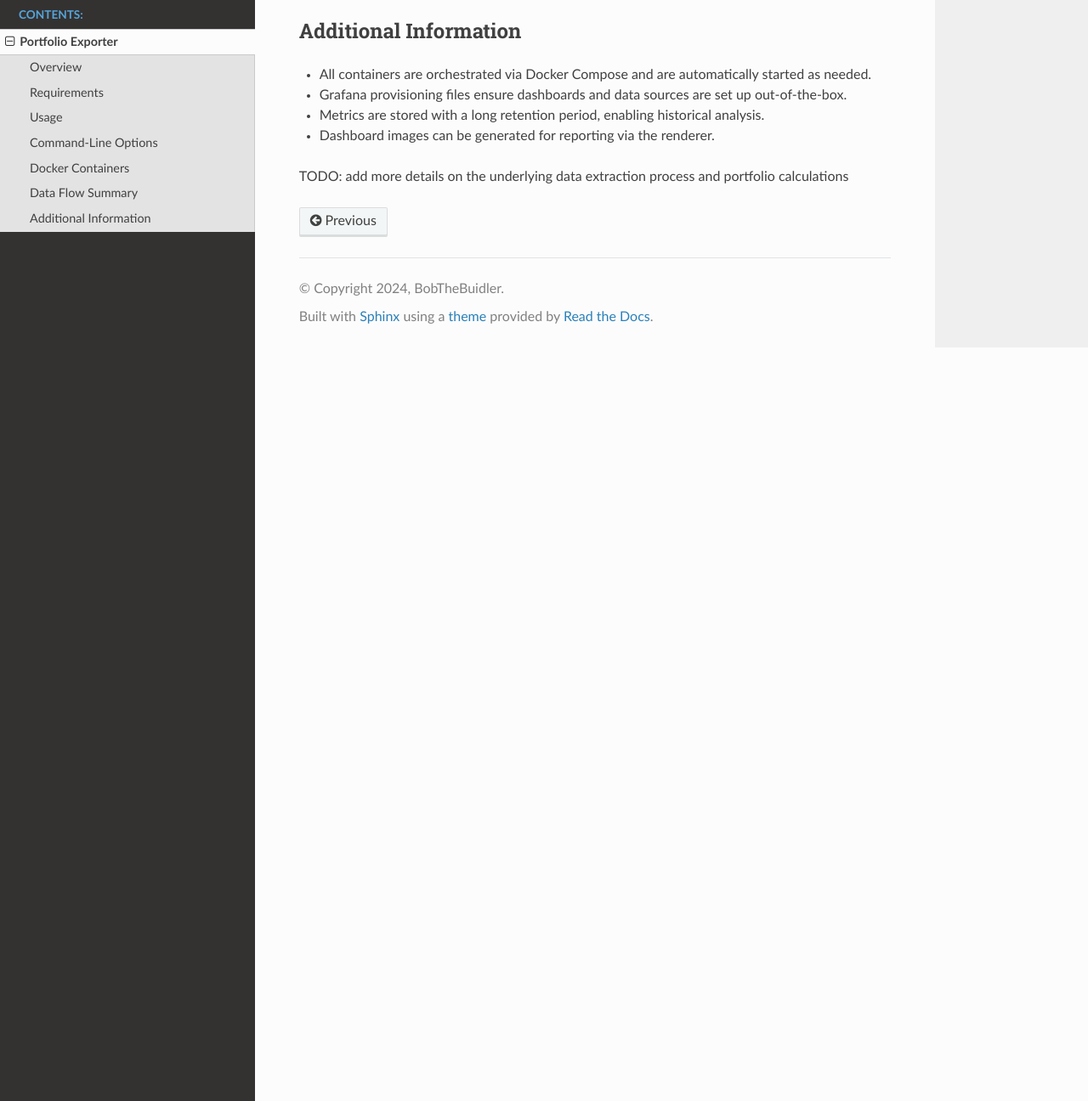
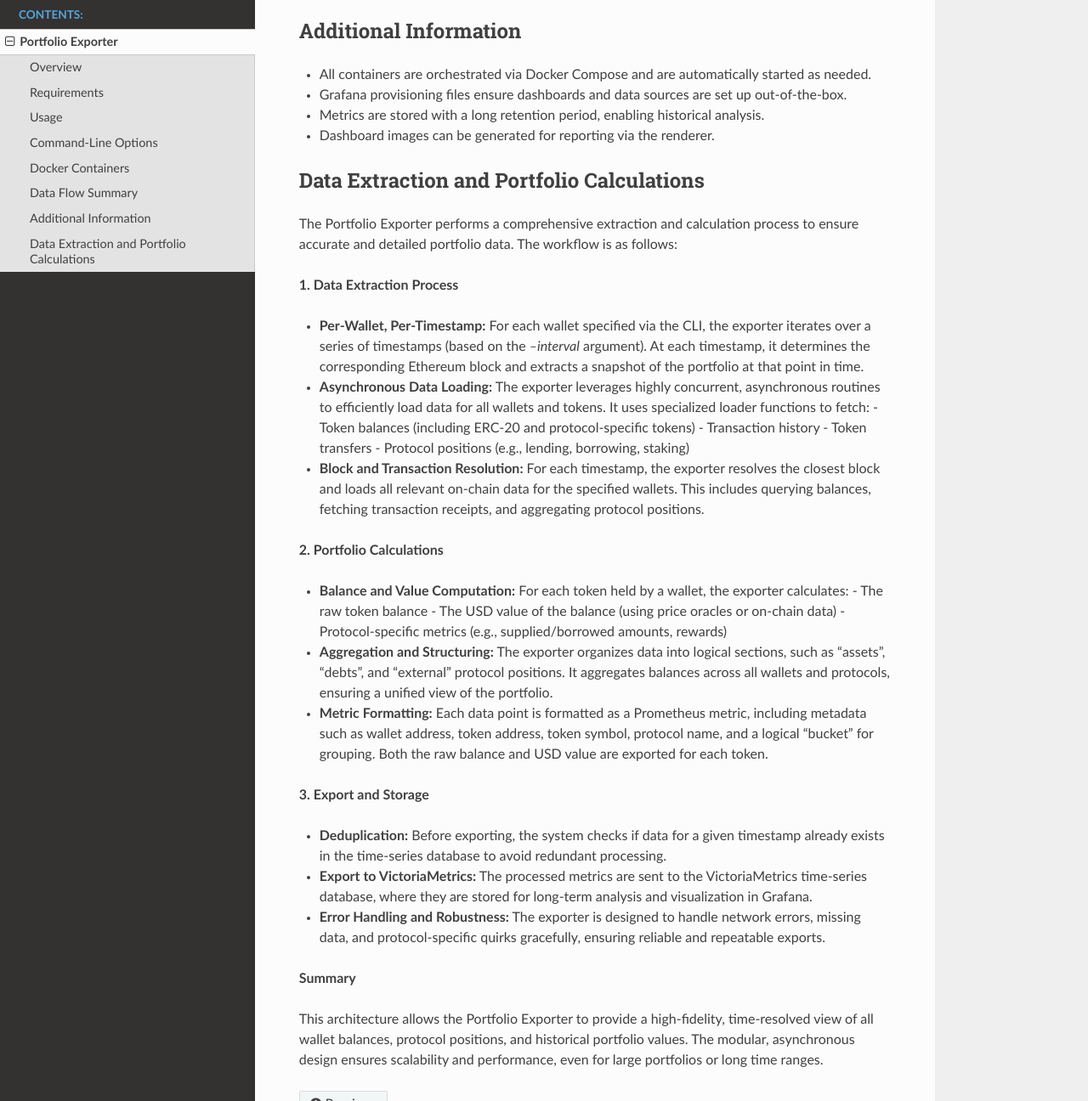
Before and after one commit to BobTheBuidler/eth-portfolio, a Sphinx documentation site: the page built from docs/exporter.rst, in a window 1280 px wide and 1400 px high, scrolled down 1965 px, cut to the strip 104-1400 px from the top of the window. Shown: the whole strip at 85% size. Built offline with Sphinx 7.4.7 and the Read the Docs theme 3.1.0, drawn with Linux system fonts in a browser that asks for light colours; pages that are not in the unit, such as notebooks, are missing from menus.

Commit message:
feat(docs): document export process (#332)

```diff
--- a/docs/exporter.rst
+++ b/docs/exporter.rst
@@ -81,4 +81,51 @@ Additional Information
 - Metrics are stored with a long retention period, enabling historical analysis.
 - Dashboard images can be generated for reporting via the renderer.
 
-TODO: add more details on the underlying data extraction process and portfolio calculations
+Data Extraction and Portfolio Calculations
+------------------------------------------
+
+The Portfolio Exporter performs a comprehensive extraction and calculation process to ensure accurate and detailed portfolio data. The workflow is as follows:
+
+**1. Data Extraction Process**
+
+- **Per-Wallet, Per-Timestamp:**
+  For each wallet specified via the CLI, the exporter iterates over a series of timestamps (based on the `--interval` argument). At each timestamp, it determines the corresponding Ethereum block and extracts a snapshot of the portfolio at that point in time.
+
+- **Asynchronous Data Loading:**
+  The exporter leverages highly concurrent, asynchronous routines to efficiently load data for all wallets and tokens. It uses specialized loader functions to fetch:
+  - Token balances (including ERC-20 and protocol-specific tokens)
+  - Transaction history
+  - Token transfers
+  - Protocol positions (e.g., lending, borrowing, staking)
+
+- **Block and Transaction Resolution:**
+  For each timestamp, the exporter resolves the closest block and loads all relevant on-chain data for the specified wallets. This includes querying balances, fetching transaction receipts, and aggregating protocol positions.
+
+**2. Portfolio Calculations**
+
+- **Balance and Value Computation:**
+  For each token held by a wallet, the exporter calculates:
+  - The raw token balance
+  - The USD value of the balance (using price oracles or on-chain data)
+  - Protocol-specific metrics (e.g., supplied/borrowed amounts, rewards)
+
+- **Aggregation and Structuring:**
+  The exporter organizes data into logical sections, such as "assets", "debts", and "external" protocol positions. It aggregates balances across all wallets and protocols, ensuring a unified view of the portfolio.
+
+- **Metric Formatting:**
+  Each data point is formatted as a Prometheus metric, including metadata such as wallet address, token address, token symbol, protocol name, and a logical "bucket" for grouping. Both the raw balance and USD value are exported for each token.
+
+**3. Export and Storage**
+
+- **Deduplication:**
+  Before exporting, the system checks if data for a given timestamp already exists in the time-series database to avoid redundant processing.
+
+- **Export to VictoriaMetrics:**
+  The processed metrics are sent to the VictoriaMetrics time-series database, where they are stored for long-term analysis and visualization in Grafana.
+
+- **Error Handling and Robustness:**
+  The exporter is designed to handle network errors, missing data, and protocol-specific quirks gracefully, ensuring reliable and repeatable exports.
+
+**Summary**
+
+This architecture allows the Portfolio Exporter to provide a high-fidelity, time-resolved view of all wallet balances, protocol positions, and historical portfolio values. The modular, asynchronous design ensures scalability and performance, even for large portfolios or long time ranges.
```
